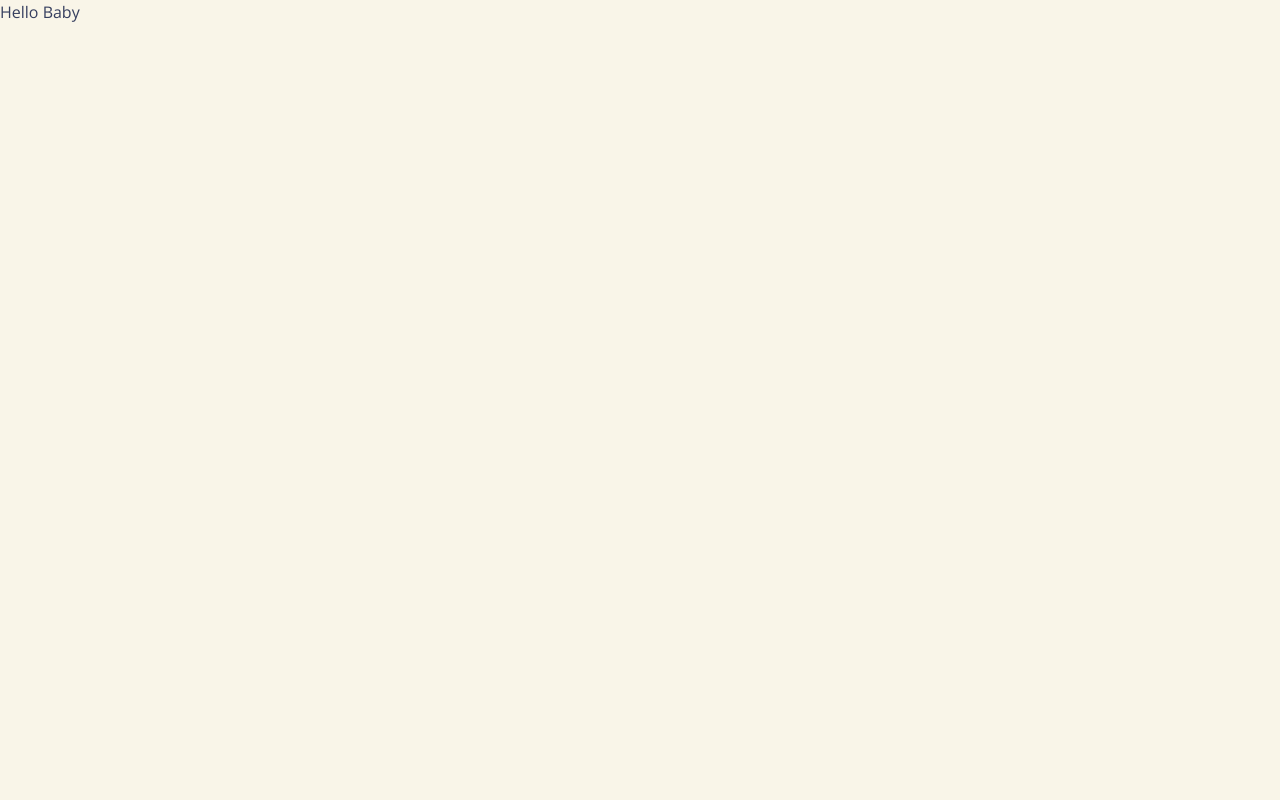
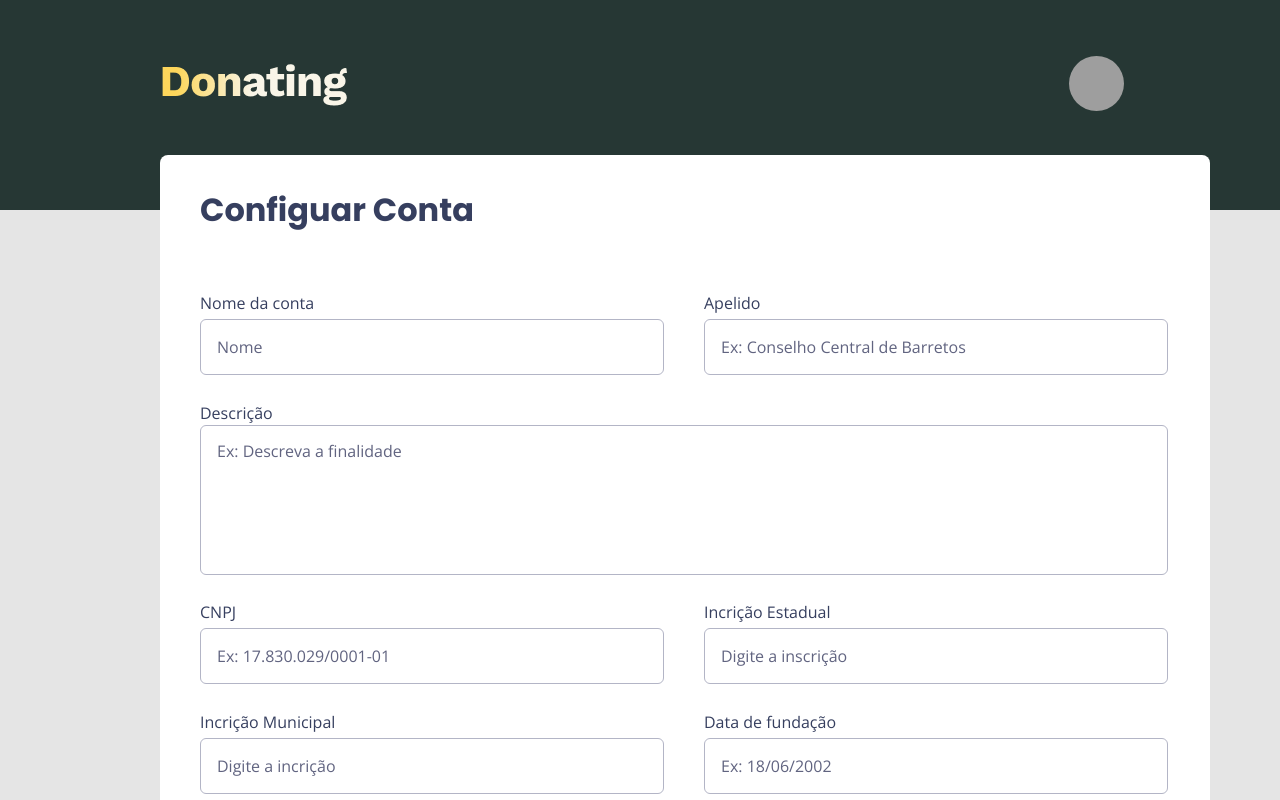
Before and after one commit to Squad-Beato-Carlo-Acutis/donations_web_front_react, a Next.js app: page /accountConfig in a window 1280 px wide. Shown: the top 800 px of the page. Built offline with nearby package versions, Linux system fonts and the light colour scheme; grey boxes are pictures that could not be loaded.

Commit message:
finalização page-accountConfig

```diff
--- a/src/components/Header/index.tsx
+++ b/src/components/Header/index.tsx
@@ -21,7 +21,7 @@ const Header: React.FC = () => (
 					size="md"
 					name="Kola Tioluwani"
 					src="https://bit.ly/kent-c-dodds"
-				/>{' '}
+				/>
 			</WrapItem>
 		</Flex>
 	</Flex>
--- a/src/components/Product/index.tsx
+++ b/src/components/Product/index.tsx
@@ -4,7 +4,7 @@ import Image from 'next/image'
 import ProductImage from '../../../public/assets/images/feijao.png'
 
 interface ProductProps {
-	children: ReactNode
+	children?: ReactNode
 }
 
 function Product({ children }: ProductProps) {
--- a/src/pages/accountConfig.tsx
+++ b/src/pages/accountConfig.tsx
@@ -1,5 +1,183 @@
+import { Flex, Box, Text, WrapItem, Avatar, Input, Button, Heading } from '@chakra-ui/react'
+import Image from 'next/image'
+import Logo from '../../public/assets/images/logo/Donating.png'
+
 export default function AccountConfig() {
-    return(
-        <h1>Hello Baby</h1>
+    return (
+        <Box h='1366' w='100%' bg='#E5E5E5'>
+            <Flex justifyContent="space-between" w='100%' bg="#263734" h='210px' >
+                <Box alignItems="center"
+                    gap="12"
+                    padding="16"
+                    ml='98px' >
+                    <Image src={Logo} />
+                </Box>
+                <Flex alignItems="center"
+                    gap="12"
+                    mr='92px'
+                    padding="16"
+                    paddingTop='20px'
+                >
+                    <WrapItem >
+                        <Avatar
+                            w='55px'
+                            h='55px'
+                            size="md"
+                            name="Kola Tioluwani"
+                            src="https://bit.ly/kent-c-dodds"
+                        />
+                    </WrapItem>
+                </Flex>
+            </Flex>
+
+            <Box h='920px'
+                w='1050px'
+                bg='#FFFFFF'
+                ml='160px'
+                mr='80px'
+                mt='-95px'
+                borderRadius='8px'
+            >
+                <Heading fontSize='32px'
+                    m='40px'
+                    paddingTop='36px'
+                >
+                    Configuar Conta
+                </Heading>
+
+                <Box
+                    display='flex'
+                >
+                    <Box h='70px'
+                        ml='40px'
+                        mt='22px'
+                    >
+                        <Text  >Nome da conta</Text>
+                        <Input
+                            placeholder='Nome'
+                            w='464px'
+                            h='56px'
+                            mt='4px'
+                        >
+
+                        </Input>
+                    </Box>
+                    <Box h='70px'
+                        ml='40px'
+                        mt='22px'
+                    >
+                        <Text >Apelido</Text>
+                        <Input
+                            placeholder='Ex: Conselho Central de Barretos'
+                            w='464px'
+                            h='56px'
+                            mt='4px'
+                        >
+                        </Input>
+                    </Box>
+                </Box>
+
+                <Box
+                    ml='40px'
+                    mt='40px'
+                >
+                    <Text>Descrição</Text>
+                    <Input
+                        placeholder='Ex: Descreva a finalidade'
+                        textAlign='start'
+                        paddingBottom='98px'
+                        w='968px'
+                        h='150px'
+                    >
+
+                    </Input>
+                </Box>
+
+                <Box display='flex' >
+                    <Box h='70px'
+                        ml='40px'
+                        mt='25px'
+                    >
+                        <Text >CNPJ</Text>
+                        <Input
+                            placeholder='Ex: 17.830.029/0001-01'
+                            w='464px'
+                            h='56px'
+                            mt='4px'
+                        >
+                        </Input>
+                    </Box>
+                    <Box h='70px'
+                        ml='40px'
+                        mt='25px'
+                    >
+                        <Text >Incrição Estadual</Text>
+                        <Input
+                            placeholder='Digite a inscrição'
+                            w='464px'
+                            h='56px'
+                            mt='4px'
+                        >
+                        </Input>
+                    </Box>
+                </Box>
+
+                <Box display='flex' >
+                    <Box h='70px'
+                        ml='40px'
+                        mt='40px'
+                    >
+                        <Text >Incrição Municipal</Text>
+                        <Input
+                            placeholder='Digite a incrição'
+                            w='464px'
+                            h='56px'
+                            mt='4px'
+                        >
+                        </Input>
+                    </Box>
+                    <Box h='70px'
+                        ml='40px'
+                        mt='40px'
+                    >
+                        <Text >Data de fundação</Text>
+                        <Input
+                            placeholder='Ex: 18/06/2002'
+                            w='464px'
+                            h='56px'
+                            mt='4px'
+                        >
+                        </Input>
+                    </Box>
+                </Box>
+
+                <Box h='70px'
+                    ml='40px'
+                    mt='40px'
+                >
+                    <Text >E-mail</Text>
+                    <Input
+                        placeholder='exemplo@exemplo.com'
+                        w='968px'
+                        h='56px'
+                        mt='4px'
+                    >
+                    </Input>
+                </Box>
+
+                <Button
+                    bg="#FFC632"
+                    type="submit"
+                    colorScheme="yellow"
+                    size="lg"
+                    w='222px'
+                    mt='60px'
+                    ml='790px'
+                >
+                    Salvar Configurações
+                </Button>
+
+            </Box>
+        </Box>
     )
 }
--- a/src/styles/theme.ts
+++ b/src/styles/theme.ts
@@ -1,6 +1,21 @@
 import { extendTheme } from "@chakra-ui/react";
 
 export const theme = extendTheme({
+  colors: {
+    gray: {
+        "900": '#181B23',
+        "800": '#1F2029',
+        "700": '#353646',
+        "600": '#4B4D63',
+        "500": '#616480',
+        "400": '#797D9A',
+        "300": '#9699BD',
+        "200": '#B3B5C6',
+        "100": '#D1D2DC',
+        "50": '#EEEEF2',
+    }
+},
+
   fonts: {
     heading: `'Poppins', sans-serif`,
     body: `'Open Sans', sans-serif`,
```
Also changed, not shown: src/pages/index.tsx (+19 -12 lines).
